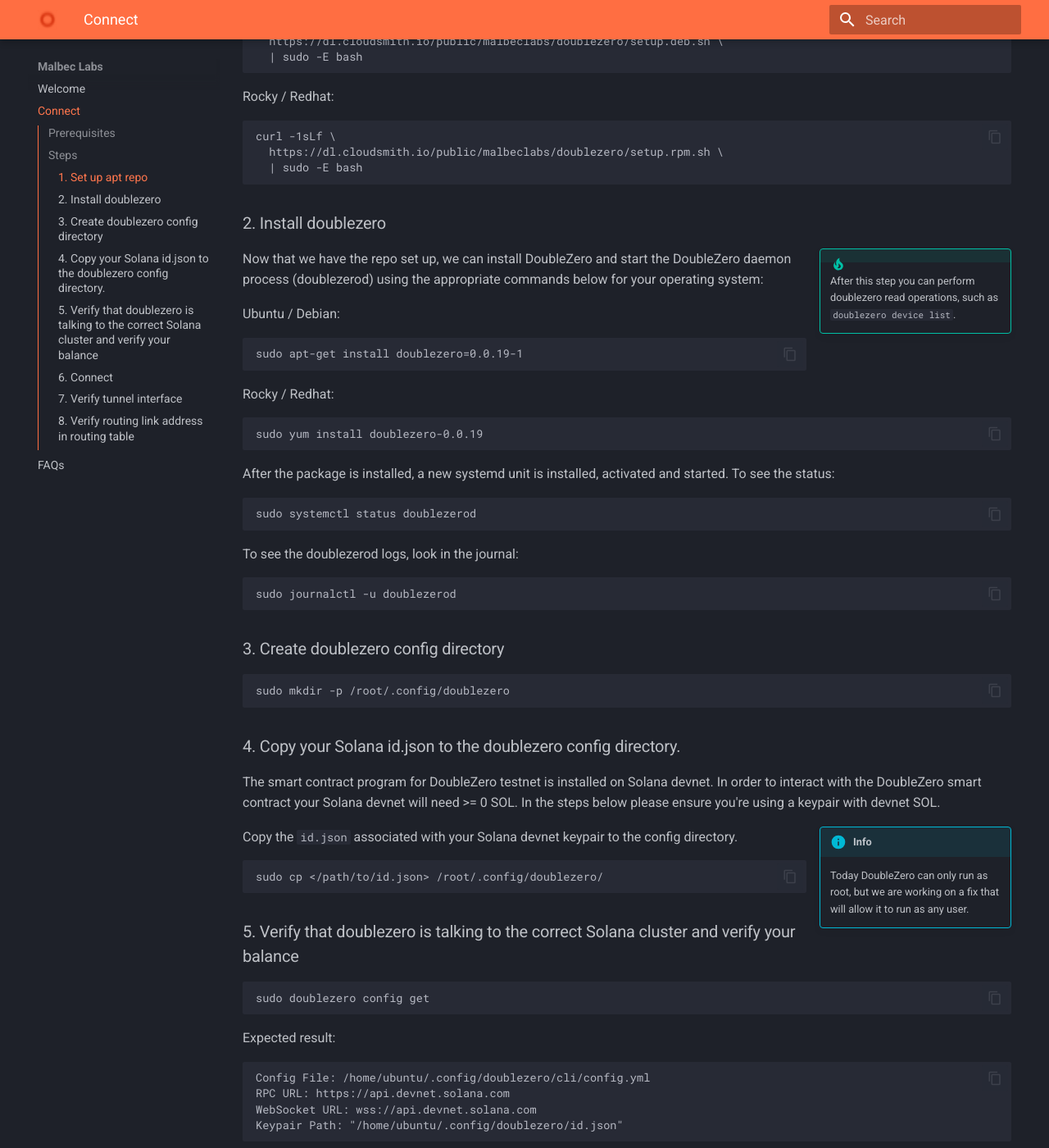
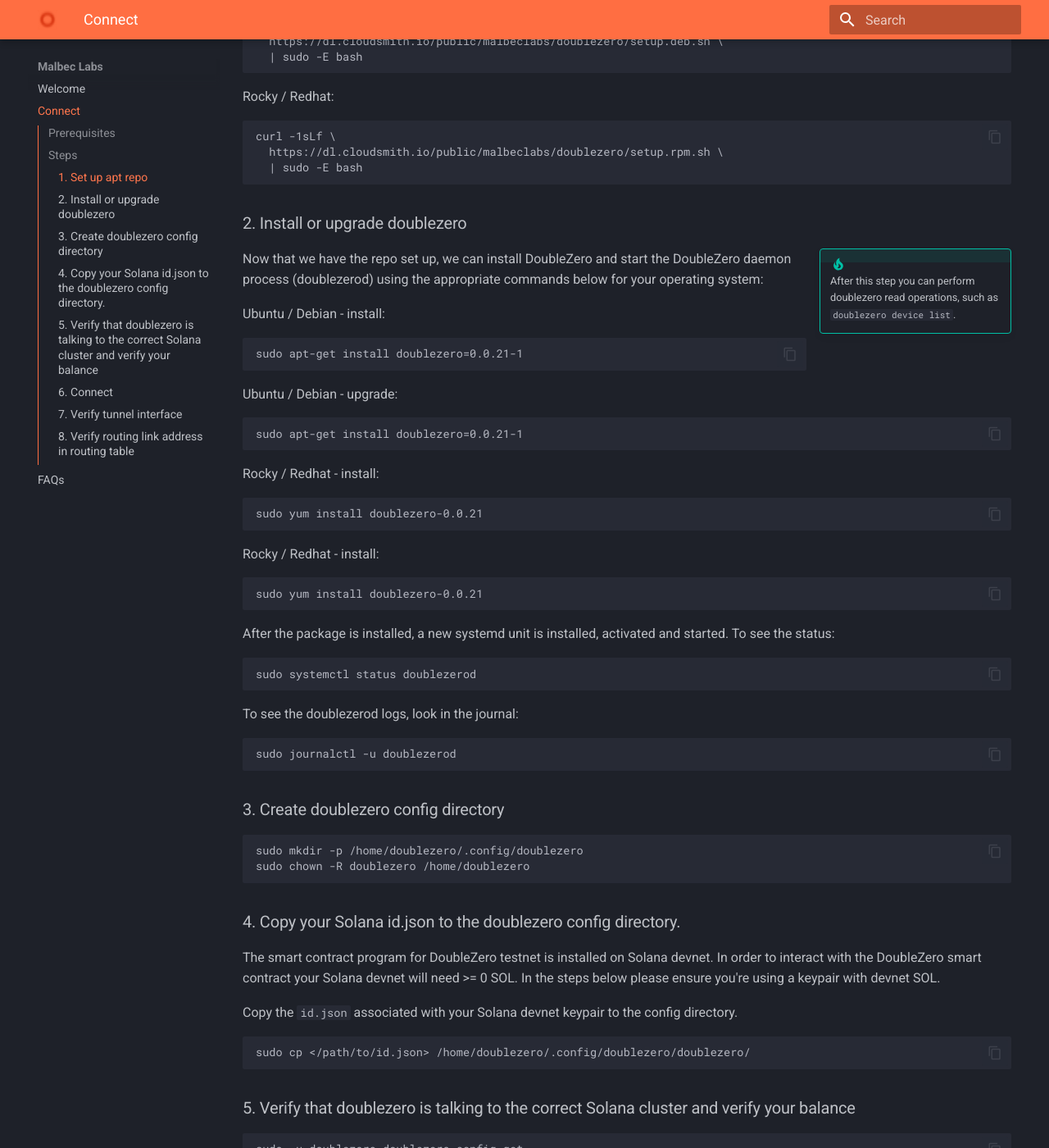
Before and after one commit to malbeclabs/docs, an MkDocs documentation site: the page built from docs/connect.md, in a window 1280 px wide and 1400 px high, scrolled down 755 px. Shown: the whole window at 82% size. Built offline with MkDocs 1.6.1 and Material for MkDocs 9.7.7, drawn with Linux system fonts in a browser that asks for light colours; some of the changed text lies outside the part shown.

Commit message:
Update connect.md since v0.0.21 now runs as the 'doublezero'

````diff
--- a/docs/connect.md
+++ b/docs/connect.md
@@ -74,20 +74,31 @@
   | sudo -E bash
 ```
 
-### 2. Install doublezero
+### 2. Install or upgrade doublezero
 !!! tip inline end " "
     After this step you can perform doublezero read operations, such as `doublezero device list`.
 
 Now that we have the repo set up, we can install DoubleZero and start the DoubleZero daemon process (doublezerod) using the appropriate commands below for your operating system:
 
-Ubuntu / Debian:
+Ubuntu / Debian - install:
 ```
-sudo apt-get install doublezero=0.0.19-1
+sudo apt-get install doublezero=0.0.21-1
 ```
-Rocky / Redhat:
+Ubuntu / Debian - upgrade:
 ```
-sudo yum install doublezero-0.0.19
+sudo apt-get install doublezero=0.0.21-1
 ```
+
+Rocky / Redhat - install:
+```
+sudo yum install doublezero-0.0.21
+```
+
+Rocky / Redhat - install:
+```
+sudo yum install doublezero-0.0.21
+```
+
 
 After the package is installed, a new systemd unit is installed, activated and started.  To see the status:
 
@@ -103,23 +114,21 @@
 
 ### 3. Create doublezero config directory
 ```
-sudo mkdir -p /root/.config/doublezero
+sudo mkdir -p /home/doublezero/.config/doublezero
+sudo chown -R doublezero /home/doublezero
 ```
 
 ### 4. Copy your Solana id.json to the doublezero config directory.
 The smart contract program for DoubleZero testnet is installed on Solana devnet. In order to interact with the DoubleZero smart contract your Solana devnet will need >= 0 SOL. In the steps below please ensure you're using a keypair with devnet SOL.
 
-!!! info inline end
-    Today DoubleZero can only run as root, but we are working on a fix that will allow it to run as any user.
 Copy the `id.json` associated with your Solana devnet keypair to the config directory.
 ```
-sudo cp </path/to/id.json> /root/.config/doublezero/
+sudo cp </path/to/id.json> /home/doublezero/.config/doublezero/doublezero/
 ```
 
 ### 5. Verify that doublezero is talking to the correct Solana cluster and verify your balance
 ```
-sudo doublezero config get
-
+sudo -u doublezero doublezero config get
 ```
 
 Expected result:
@@ -132,7 +141,7 @@
 
 Verify your balance:
 ```
-sudo doublezero balance
+sudo -u doublezero doublezero balance
 ```
 
 
@@ -142,7 +151,7 @@
 
 This step signs a doublezero smart contract and connects the system to the lowest-latency doublezero node available.
 ```
-sudo doublezero connect --client-ip [MY_CLIENT_IP]
+sudo -u doublezero doublezero connect --client-ip [MY_CLIENT_IP]
 ```
 
 Congratulations, your DoubleZero connection is up and running! We hope. Let's run a few more commands to make sure everything is working.
````
Also changed, not shown: other parts of docs/connect.md (+1 -1 lines).
